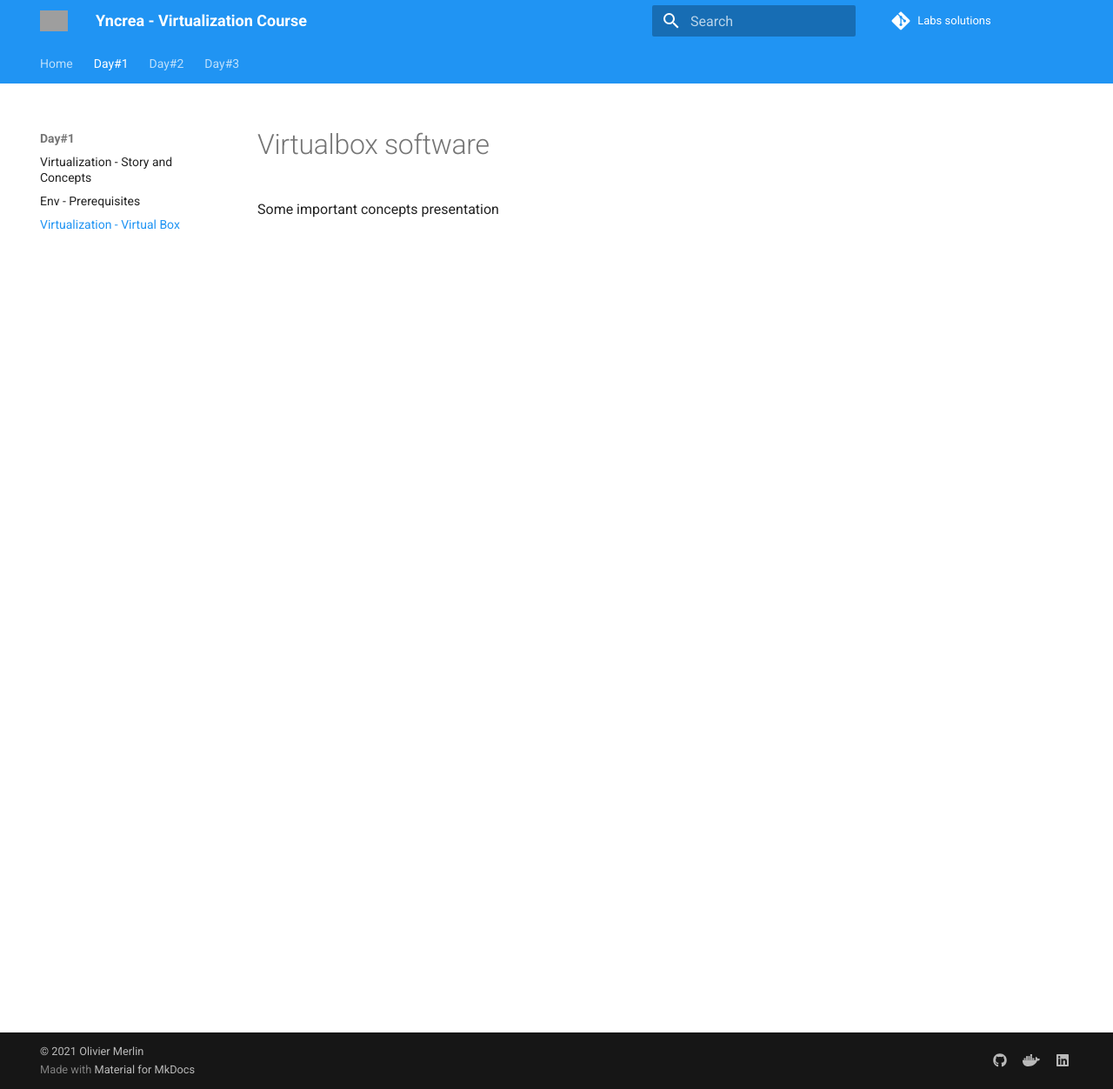
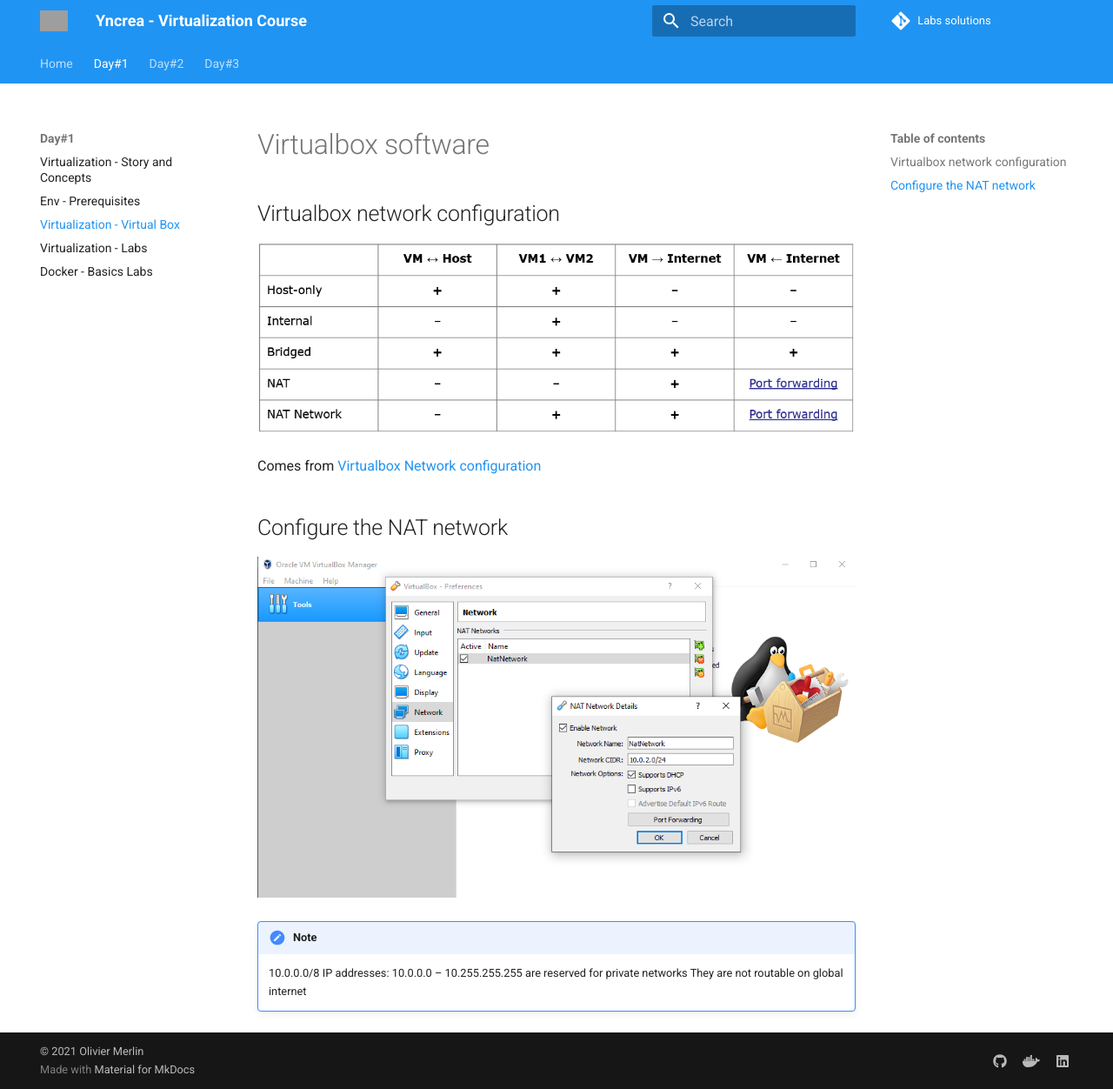
Before and after one commit to omerlin/yncrea-virtualization, an MkDocs documentation site: the page built from docs/virtualBox.md, in a window 1280 px wide and 1252 px high. Shown: the whole window at 87% size. Built offline with MkDocs 1.6.1 and Material for MkDocs 9.7.7, drawn with Linux system fonts in a browser that asks for light colours; comment, search, counter and statistics services are not loaded; grey boxes are pictures that could not be loaded.

Commit message:
Update virtualization

```diff
--- a/docs/virtualBox.md
+++ b/docs/virtualBox.md
@@ -1,3 +1,16 @@
 # Virtualbox software
 
-Some important concepts presentation
+## Virtualbox network configuration
+
+![VBNET](./files/virtualization/virtualbox_network_config.png "Virtualbox network")
+
+Comes from [Virtualbox Network configuration](https://www.virtualbox.org/manual/ch06.html)
+
+## Configure the NAT network
+
+![VBNATNET](./files/virtualization/NAT_network.png "Virtualbox NAT network")
+
+
+!!! Note
+    10.0.0.0/8 IP addresses: 10.0.0.0 – 10.255.255.255 are reserved for private networks
+    They are not routable on global internet
--- a/mkdocs.yml
+++ b/mkdocs.yml
@@ -16,8 +16,9 @@
     - Virtualization - Story and Concepts: story_of_virtualization.md
     - Env - Prerequisites: prerequisites.md
     - Virtualization - Virtual Box: virtualBox.md
+    - Virtualization - Labs: virtualBoxLabs.md
+    - Docker - Basics Labs: dockerBasics.md
   - Day#2:
-    - Docker - Basics Lab: dockerBasics.md
     - Kubernetes - first part: kubernetesIntroduction.md
     - Kubernetes - second part: kubernetesBasics.md
     - Cloud - Introduction to Cloud: cloudIntroduction.md
```
Also changed, not shown: docs/prerequisites.md (+6 -3 lines), docs/story_of_virtualization.md (+1 -0 lines), docs/virtualBoxLabs.md (added, +18 -0 lines), docs/files/virtualization/NAT_network.png (added), docs/files/virtualization/virtualbox_network_config.png (added).
